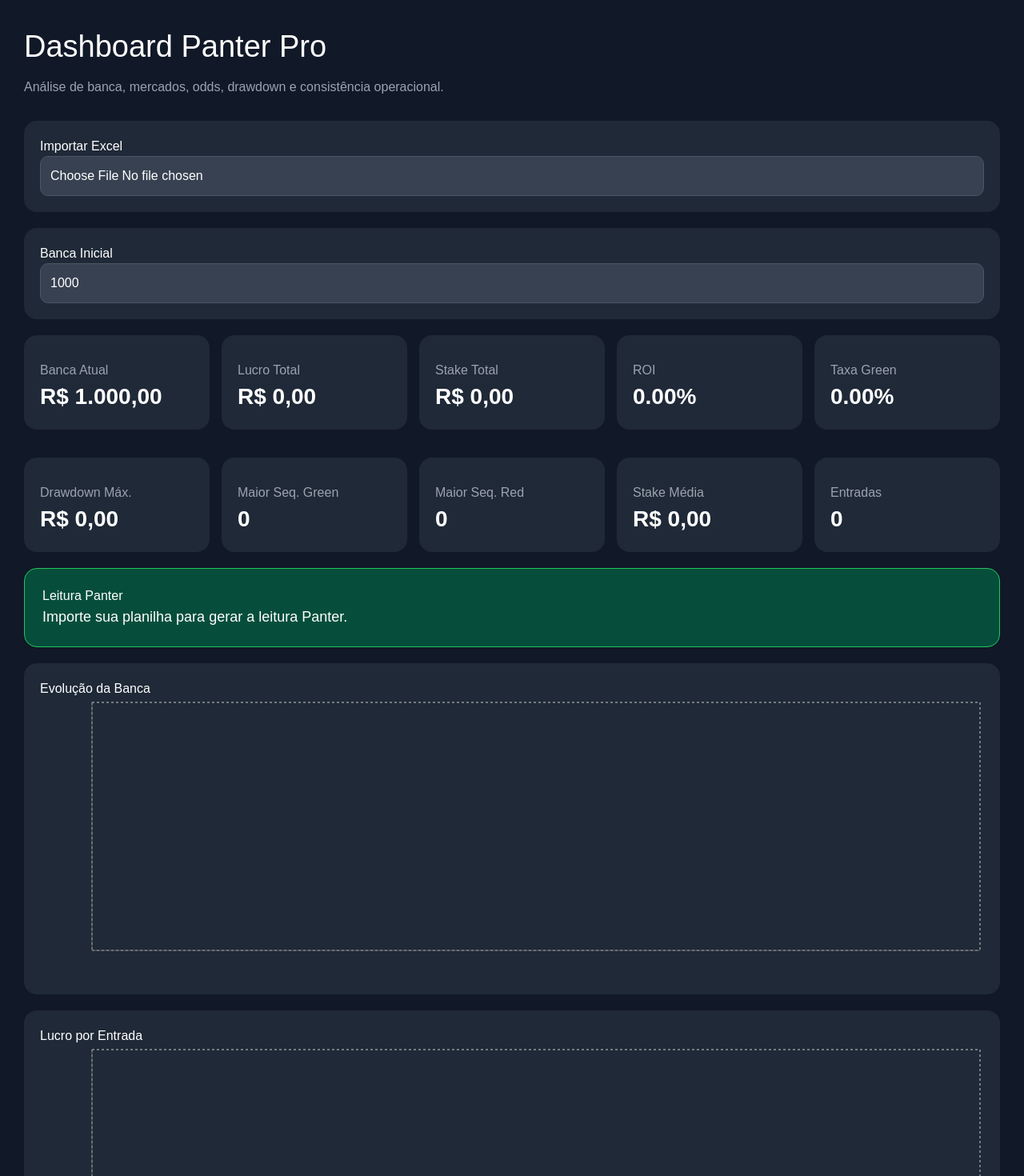
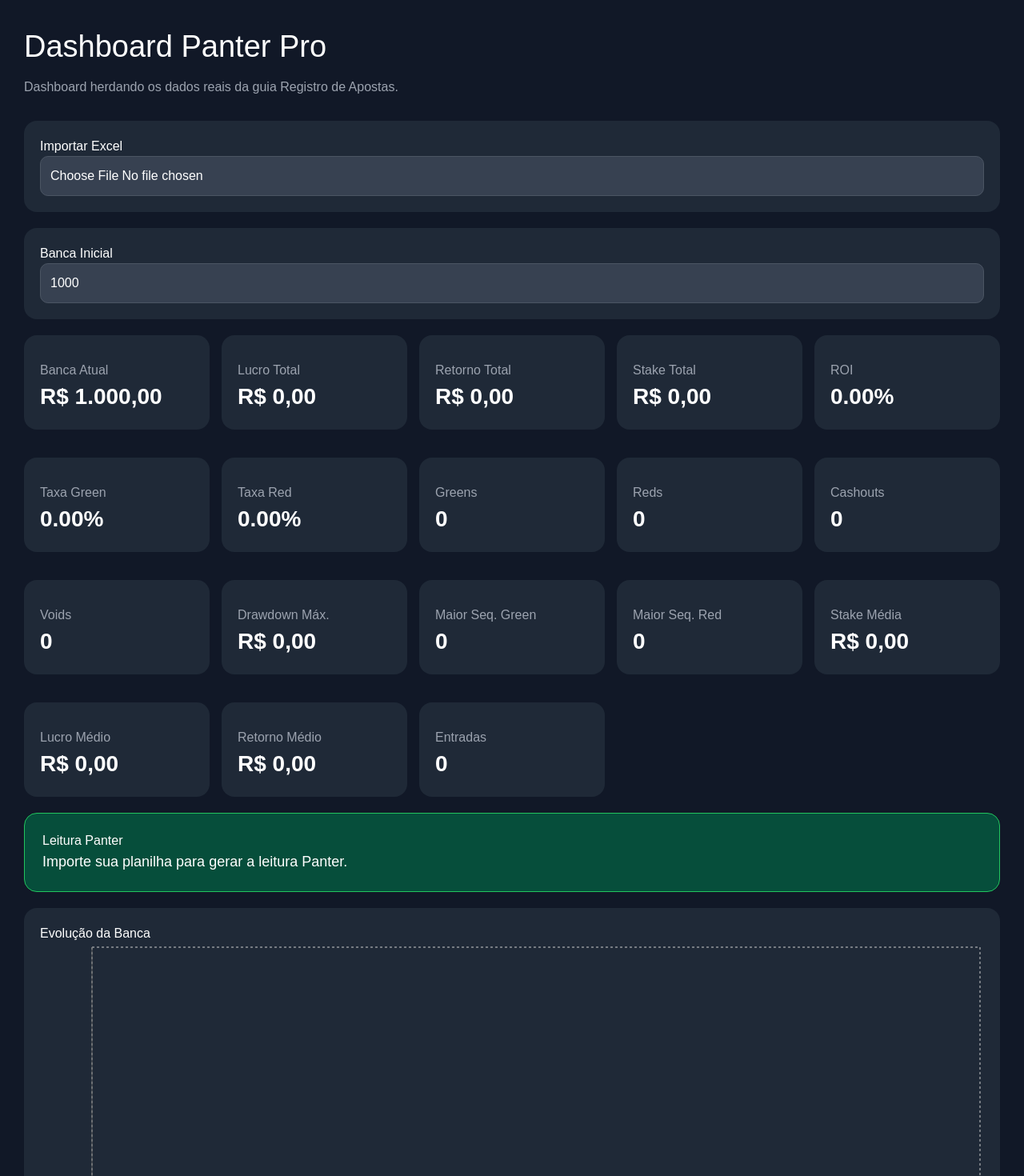
Before and after one commit to SilvaAdenilton/panter-analytics, a Next.js app: page / in a window 1280 px wide. Shown: the top 1470 px of the page at 80% size. Built offline with nearby package versions, Linux system fonts and the light colour scheme.

Commit message:
Update page.tsx

```diff
--- a/app/page.tsx
+++ b/app/page.tsx
@@ -25,13 +25,16 @@ type Entrada = {
   odd: number;
   stake: number;
   resultado: string;
+  retorno: number;
   lucro: number;
+  obs: string;
 };
 
 export default function Home() {
   const [bancaInicial, setBancaInicial] = useState(1000);
   const [entradas, setEntradas] = useState<Entrada[]>([]);
   const [colunasDetectadas, setColunasDetectadas] = useState<string[]>([]);
+  const [guiaUsada, setGuiaUsada] = useState('');
 
   function moeda(valor: number) {
     return valor.toLocaleString('pt-BR', {
@@ -76,6 +79,9 @@ export default function Home() {
       .replace(/\s/g, '')
       .trim();
 
+    const negativoContabil = texto.includes('(') && texto.includes(')');
+    texto = texto.replace('(', '').replace(')', '');
+
     if (texto.includes(',') && texto.includes('.')) {
       texto = texto.replace(/\./g, '').replace(',', '.');
     } else {
@@ -83,7 +89,9 @@ export default function Home() {
     }
 
     const numero = Number(texto);
-    return Number.isFinite(numero) ? numero : 0;
+    if (!Number.isFinite(numero)) return 0;
+
+    return negativoContabil ? -Math.abs(numero) : numero;
   }
 
   function converterData(valor: any) {
@@ -129,6 +137,7 @@ export default function Home() {
     if (m.includes('dnb') || m.includes('empate anula')) return 'DNB';
     if (m.includes('handicap') || m.includes('hc')) return 'Handicap';
     if (m.includes('cartao') || m.includes('cartão')) return 'Cartões';
+    if (m.includes('multipla') || m.includes('múltipla')) return 'Múltiplas';
 
     return mercado || 'Não informado';
   }
@@ -157,7 +166,15 @@ export default function Home() {
         cellDates: true,
       });
 
-      const sheet = workbook.Sheets[workbook.SheetNames[0]];
+      const nomeGuiaRegistro =
+        workbook.SheetNames.find((nome) => limparTexto(nome).includes('registro de apostas')) ||
+        workbook.SheetNames.find((nome) => limparTexto(nome).includes('registros de apostas')) ||
+        workbook.SheetNames.find((nome) => limparTexto(nome).includes('apostas')) ||
+        workbook.SheetNames[0];
+
+      setGuiaUsada(nomeGuiaRegistro);
+
+      const sheet = workbook.Sheets[nomeGuiaRegistro];
 
       const rows: any[] = XLSX.utils.sheet_to_json(sheet, {
         defval: '',
@@ -167,7 +184,8 @@ export default function Home() {
         setColunasDetectadas(Object.keys(rows[0]));
       }
 
-      const dados: Entrada[] = rows.map((row, index) => {
+      const dados: Entrada[] = rows
+        .map((row, index) => {
           const dataOriginal = pegarCampo(row, [
             'Data',
             'Dia',
@@ -204,6 +222,7 @@ export default function Home() {
           ]);
 
           const stakeOriginal = pegarCampo(row, [
+            'Stake (R$)',
             'Stake',
             'Valor',
             'Valor apostado',
@@ -214,10 +233,6 @@ export default function Home() {
             'Investimento',
             'Investido',
             'Apostado',
-          'Unidade',
-          'Unidades',
-          'Montante',
-          'Custo',
           ]);
 
           const resultadoOriginal = pegarCampo(row, [
@@ -230,37 +245,52 @@ export default function Home() {
             'Green/Red',
           ]);
 
+          const retornoOriginal = pegarCampo(row, [
+            'Retorno (R$)',
+            'Retorno R$',
+            'Retorno',
+            'Retorno bruto',
+            'Payout',
+            'Ganhos',
+          ]);
+
           const lucroOriginal = pegarCampo(row, [
+            'Lucro/Prejuízo (R$)',
+            'Lucro/Prejuizo (R$)',
+            'Lucro Prejuízo',
+            'Lucro Prejuizo',
+            'Lucro prejuízo',
+            'Lucro prejuizo',
             'Lucro',
-          'Lucro/Prejuízo',
-          'Lucro Prejuízo',
-          'Lucro prejuizo',
-          'Lucro líquido',
-          'Lucro liquido',
-          'Retorno líquido',
-          'Retorno liquido',
-          'Profit',
             'P/L',
             'PL',
             'Resultado financeiro',
           ]);
 
-        const odd = converterNumero(oddOriginal);
-        const stake = converterNumero(stakeOriginal);
-        const resultado = String(resultadoOriginal || '').toLowerCase();
-        const lucroPlanilha = converterNumero(lucroOriginal);
+          const obsOriginal = pegarCampo(row, [
+            'Obs.',
+            'Obs',
+            'Observação',
+            'Observacao',
+            'Notas',
+            'Comentário',
+            'Comentario',
+          ]);
 
           return {
             id: Date.now() + index,
             data: converterData(dataOriginal),
             jogo: String(jogo || ''),
             mercado: String(mercado || ''),
-          odd,
-          stake,
-          resultado: resultado || 'não informado',
-          lucro: lucroPlanilha,
+            odd: converterNumero(oddOriginal),
+            stake: converterNumero(stakeOriginal),
+            resultado: String(resultadoOriginal || 'não informado').toLowerCase(),
+            retorno: converterNumero(retornoOriginal),
+            lucro: converterNumero(lucroOriginal),
+            obs: String(obsOriginal || ''),
           };
-      });
+        })
+        .filter((e) => e.data || e.jogo || e.mercado || e.stake || e.retorno || e.lucro);
 
       setEntradas(dados);
     };
@@ -270,13 +300,18 @@ export default function Home() {
 
   const resumo = useMemo(() => {
     const totalStake = entradas.reduce((acc, e) => acc + e.stake, 0);
+    const retornoTotal = entradas.reduce((acc, e) => acc + e.retorno, 0);
     const lucroTotal = entradas.reduce((acc, e) => acc + e.lucro, 0);
 
     const greens = entradas.filter((e) => classificarResultado(e.resultado) === 'green').length;
     const reds = entradas.filter((e) => classificarResultado(e.resultado) === 'red').length;
+    const cashouts = entradas.filter((e) => classificarResultado(e.resultado) === 'cashout').length;
+    const voids = entradas.filter((e) => classificarResultado(e.resultado) === 'void').length;
+    const outros = Math.max(entradas.length - greens - reds - cashouts - voids, 0);
 
     const roi = totalStake > 0 ? (lucroTotal / totalStake) * 100 : 0;
     const taxaGreen = entradas.length > 0 ? (greens / entradas.length) * 100 : 0;
+    const taxaRed = entradas.length > 0 ? (reds / entradas.length) * 100 : 0;
 
     let banca = bancaInicial;
     let pico = bancaInicial;
@@ -318,15 +353,22 @@ export default function Home() {
     return {
       bancaAtual: bancaInicial + lucroTotal,
       totalStake,
+      retornoTotal,
       lucroTotal,
       greens,
       reds,
+      cashouts,
+      voids,
+      outros,
       roi,
       taxaGreen,
+      taxaRed,
       maiorDrawdown,
       maiorSequenciaRed,
       maiorSequenciaGreen,
       stakeMedia: entradas.length ? totalStake / entradas.length : 0,
+      lucroMedio: entradas.length ? lucroTotal / entradas.length : 0,
+      retornoMedio: entradas.length ? retornoTotal / entradas.length : 0,
     };
   }, [entradas, bancaInicial]);
 
@@ -338,26 +380,37 @@ export default function Home() {
 
       return {
         entrada: `#${index + 1}`,
+        data: e.data,
+        jogo: e.jogo,
         banca,
+        stake: e.stake,
+        retorno: e.retorno,
         lucro: e.lucro,
       };
     });
   }, [entradas, bancaInicial]);
 
-  function agruparPor(chave: 'mercado' | 'odd') {
+  function agruparPor(chave: 'mercado' | 'odd' | 'resultado') {
     const mapa: Record<string, any> = {};
 
     entradas.forEach((e) => {
-      const key = chave === 'mercado' ? normalizarMercado(e.mercado) : faixaOdd(e.odd);
+      let key = '';
+
+      if (chave === 'mercado') key = normalizarMercado(e.mercado);
+      if (chave === 'odd') key = faixaOdd(e.odd);
+      if (chave === 'resultado') key = classificarResultado(e.resultado);
 
       if (!mapa[key]) {
         mapa[key] = {
           nome: key,
           entradas: 0,
           stake: 0,
+          retorno: 0,
           lucro: 0,
           greens: 0,
           reds: 0,
+          cashouts: 0,
+          voids: 0,
           roi: 0,
           taxaGreen: 0,
         };
@@ -365,10 +418,15 @@ export default function Home() {
 
       mapa[key].entradas++;
       mapa[key].stake += e.stake;
+      mapa[key].retorno += e.retorno;
       mapa[key].lucro += e.lucro;
 
-      if (classificarResultado(e.resultado) === 'green') mapa[key].greens++;
-      if (classificarResultado(e.resultado) === 'red') mapa[key].reds++;
+      const resultado = classificarResultado(e.resultado);
+
+      if (resultado === 'green') mapa[key].greens++;
+      if (resultado === 'red') mapa[key].reds++;
+      if (resultado === 'cashout') mapa[key].cashouts++;
+      if (resultado === 'void') mapa[key].voids++;
     });
 
     return Object.values(mapa)
@@ -382,14 +440,14 @@ export default function Home() {
 
   const porMercado = useMemo(() => agruparPor('mercado'), [entradas]);
   const porOdd = useMemo(() => agruparPor('odd'), [entradas]);
+  const porResultado = useMemo(() => agruparPor('resultado'), [entradas]);
 
   const pizzaResultados = [
     { name: 'Green', value: resumo.greens },
     { name: 'Red', value: resumo.reds },
-    {
-      name: 'Outros',
-      value: Math.max(entradas.length - resumo.greens - resumo.reds, 0),
-    },
+    { name: 'Cashout', value: resumo.cashouts },
+    { name: 'Void', value: resumo.voids },
+    { name: 'Outros', value: resumo.outros },
   ];
 
   const leituraPanter = useMemo(() => {
@@ -416,7 +474,7 @@ export default function Home() {
       <h1 style={titulo}>Dashboard Panter Pro</h1>
 
       <p style={subtitulo}>
-        Análise de banca, mercados, odds, drawdown e consistência operacional.
+        Dashboard herdando os dados reais da guia Registro de Apostas.
       </p>
 
       <section style={card}>
@@ -428,6 +486,12 @@ export default function Home() {
           onChange={importarExcel}
           style={input}
         />
+
+        {guiaUsada && (
+          <p style={textoSecundario}>
+            Guia utilizada: {guiaUsada}
+          </p>
+        )}
 
         {colunasDetectadas.length > 0 && (
           <p style={textoSecundario}>
@@ -450,13 +514,21 @@ export default function Home() {
       <section style={grid}>
         <ResumoCard titulo="Banca Atual" valor={moeda(resumo.bancaAtual)} />
         <ResumoCard titulo="Lucro Total" valor={moeda(resumo.lucroTotal)} />
+        <ResumoCard titulo="Retorno Total" valor={moeda(resumo.retornoTotal)} />
         <ResumoCard titulo="Stake Total" valor={moeda(resumo.totalStake)} />
         <ResumoCard titulo="ROI" valor={`${resumo.roi.toFixed(2)}%`} />
         <ResumoCard titulo="Taxa Green" valor={`${resumo.taxaGreen.toFixed(2)}%`} />
+        <ResumoCard titulo="Taxa Red" valor={`${resumo.taxaRed.toFixed(2)}%`} />
+        <ResumoCard titulo="Greens" valor={String(resumo.greens)} />
+        <ResumoCard titulo="Reds" valor={String(resumo.reds)} />
+        <ResumoCard titulo="Cashouts" valor={String(resumo.cashouts)} />
+        <ResumoCard titulo="Voids" valor={String(resumo.voids)} />
         <ResumoCard titulo="Drawdown Máx." valor={moeda(resumo.maiorDrawdown)} />
         <ResumoCard titulo="Maior Seq. Green" valor={String(resumo.maiorSequenciaGreen)} />
         <ResumoCard titulo="Maior Seq. Red" valor={String(resumo.maiorSequenciaRed)} />
         <ResumoCard titulo="Stake Média" valor={moeda(resumo.stakeMedia)} />
+        <ResumoCard titulo="Lucro Médio" valor={moeda(resumo.lucroMedio)} />
+        <ResumoCard titulo="Retorno Médio" valor={moeda(resumo.retornoMedio)} />
         <ResumoCard titulo="Entradas" valor={String(entradas.length)} />
       </section>
 
@@ -473,22 +545,36 @@ export default function Home() {
             <CartesianGrid strokeDasharray="3 3" />
             <XAxis dataKey="entrada" />
             <YAxis />
-            <Tooltip />
+            <Tooltip formatter={(value: any) => moeda(Number(value))} />
             <Line type="monotone" dataKey="banca" stroke="#22c55e" strokeWidth={3} />
           </LineChart>
         </ResponsiveContainer>
       </section>
 
       <section style={card}>
-        <h2>Lucro por Entrada</h2>
+        <h2>Lucro/Prejuízo por Entrada</h2>
 
         <ResponsiveContainer width="100%" height={350}>
           <BarChart data={graficoBanca}>
             <CartesianGrid strokeDasharray="3 3" />
             <XAxis dataKey="entrada" />
             <YAxis />
-            <Tooltip />
+            <Tooltip formatter={(value: any) => moeda(Number(value))} />
             <Bar dataKey="lucro" fill="#3b82f6" />
+          </BarChart>
+        </ResponsiveContainer>
+      </section>
+
+      <section style={card}>
+        <h2>Retorno por Entrada</h2>
+
+        <ResponsiveContainer width="100%" height={350}>
+          <BarChart data={graficoBanca}>
+            <CartesianGrid strokeDasharray="3 3" />
+            <XAxis dataKey="entrada" />
+            <YAxis />
+            <Tooltip formatter={(value: any) => moeda(Number(value))} />
+            <Bar dataKey="retorno" fill="#14b8a6" />
           </BarChart>
         </ResponsiveContainer>
       </section>
@@ -501,7 +587,7 @@ export default function Home() {
             <CartesianGrid strokeDasharray="3 3" />
             <XAxis dataKey="nome" />
             <YAxis />
-            <Tooltip />
+            <Tooltip formatter={(value: any) => moeda(Number(value))} />
             <Bar dataKey="lucro" fill="#22c55e" />
           </BarChart>
         </ResponsiveContainer>
@@ -515,7 +601,7 @@ export default function Home() {
             <CartesianGrid strokeDasharray="3 3" />
             <XAxis dataKey="nome" />
             <YAxis />
-            <Tooltip />
+            <Tooltip formatter={(value: any) => moeda(Number(value))} />
             <Bar dataKey="lucro" fill="#f59e0b" />
           </BarChart>
         </ResponsiveContainer>
@@ -529,7 +615,9 @@ export default function Home() {
             <Pie data={pizzaResultados} dataKey="value" nameKey="name" outerRadius={100} label>
               <Cell fill="#22c55e" />
               <Cell fill="#ef4444" />
+              <Cell fill="#3b82f6" />
               <Cell fill="#facc15" />
+              <Cell fill="#9ca3af" />
             </Pie>
             <Tooltip />
           </PieChart>
@@ -538,9 +626,10 @@ export default function Home() {
 
       <TabelaAnalitica titulo="Ranking por Mercado" dados={porMercado} moeda={moeda} />
       <TabelaAnalitica titulo="Ranking por Faixa de Odd" dados={porOdd} moeda={moeda} />
+      <TabelaAnalitica titulo="Ranking por Resultado" dados={porResultado} moeda={moeda} />
 
       <section style={card}>
-        <h2>Tabela Operacional</h2>
+        <h2>Registro de Apostas</h2>
 
         <div style={{ overflowX: 'auto' }}>
           <table style={table}>
@@ -552,7 +641,9 @@ export default function Home() {
                 <th style={th}>Odd</th>
                 <th style={th}>Stake</th>
                 <th style={th}>Resultado</th>
-                <th style={th}>Lucro</th>
+                <th style={th}>Retorno</th>
+                <th style={th}>Lucro/Prejuízo</th>
+                <th style={th}>Obs.</th>
               </tr>
             </thead>
 
@@ -564,7 +655,21 @@ export default function Home() {
                   <td style={td}>{e.mercado}</td>
                   <td style={td}>{e.odd}</td>
                   <td style={td}>{moeda(e.stake)}</td>
-                  <td style={td}>{e.resultado}</td>
+                  <td
+                    style={{
+                      ...td,
+                      color:
+                        classificarResultado(e.resultado) === 'green'
+                          ? '#22c55e'
+                          : classificarResultado(e.resultado) === 'red'
+                          ? '#ef4444'
+                          : '#facc15',
+                      fontWeight: 'bold',
+                    }}
+                  >
+                    {e.resultado}
+                  </td>
+                  <td style={td}>{moeda(e.retorno)}</td>
                   <td
                     style={{
                       ...td,
@@ -574,6 +679,7 @@ export default function Home() {
                   >
                     {moeda(e.lucro)}
                   </td>
+                  <td style={td}>{e.obs}</td>
                 </tr>
               ))}
             </tbody>
@@ -618,7 +724,10 @@ function TabelaAnalitica({
               <th style={th}>Entradas</th>
               <th style={th}>Greens</th>
               <th style={th}>Reds</th>
+              <th style={th}>Cashouts</th>
+              <th style={th}>Voids</th>
               <th style={th}>Stake</th>
+              <th style={th}>Retorno</th>
               <th style={th}>Lucro</th>
               <th style={th}>ROI</th>
               <th style={th}>Taxa Green</th>
@@ -632,7 +741,10 @@ function TabelaAnalitica({
                 <td style={td}>{item.entradas}</td>
                 <td style={td}>{item.greens}</td>
                 <td style={td}>{item.reds}</td>
+                <td style={td}>{item.cashouts}</td>
+                <td style={td}>{item.voids}</td>
                 <td style={td}>{moeda(item.stake)}</td>
+                <td style={td}>{moeda(item.retorno)}</td>
                 <td
                   style={{
                     ...td,
@@ -723,9 +835,11 @@ const th = {
   background: '#374151',
   padding: 14,
   textAlign: 'left' as const,
+  whiteSpace: 'nowrap' as const,
 };
 
 const td = {
   padding: 14,
   borderBottom: '1px solid #374151',
+  whiteSpace: 'nowrap' as const,
 };
```
Lines whose indentation alone changed are shown as unchanged.
